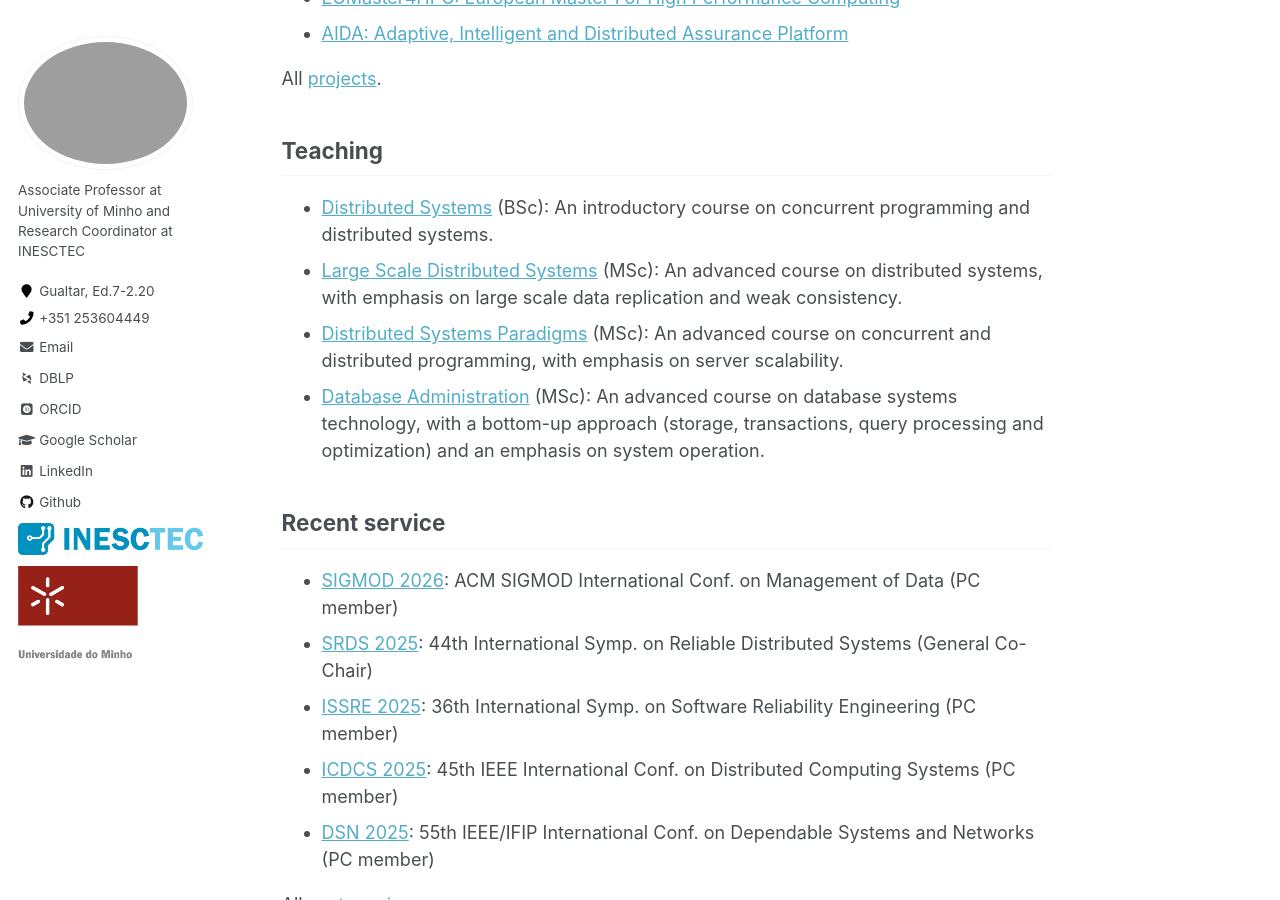
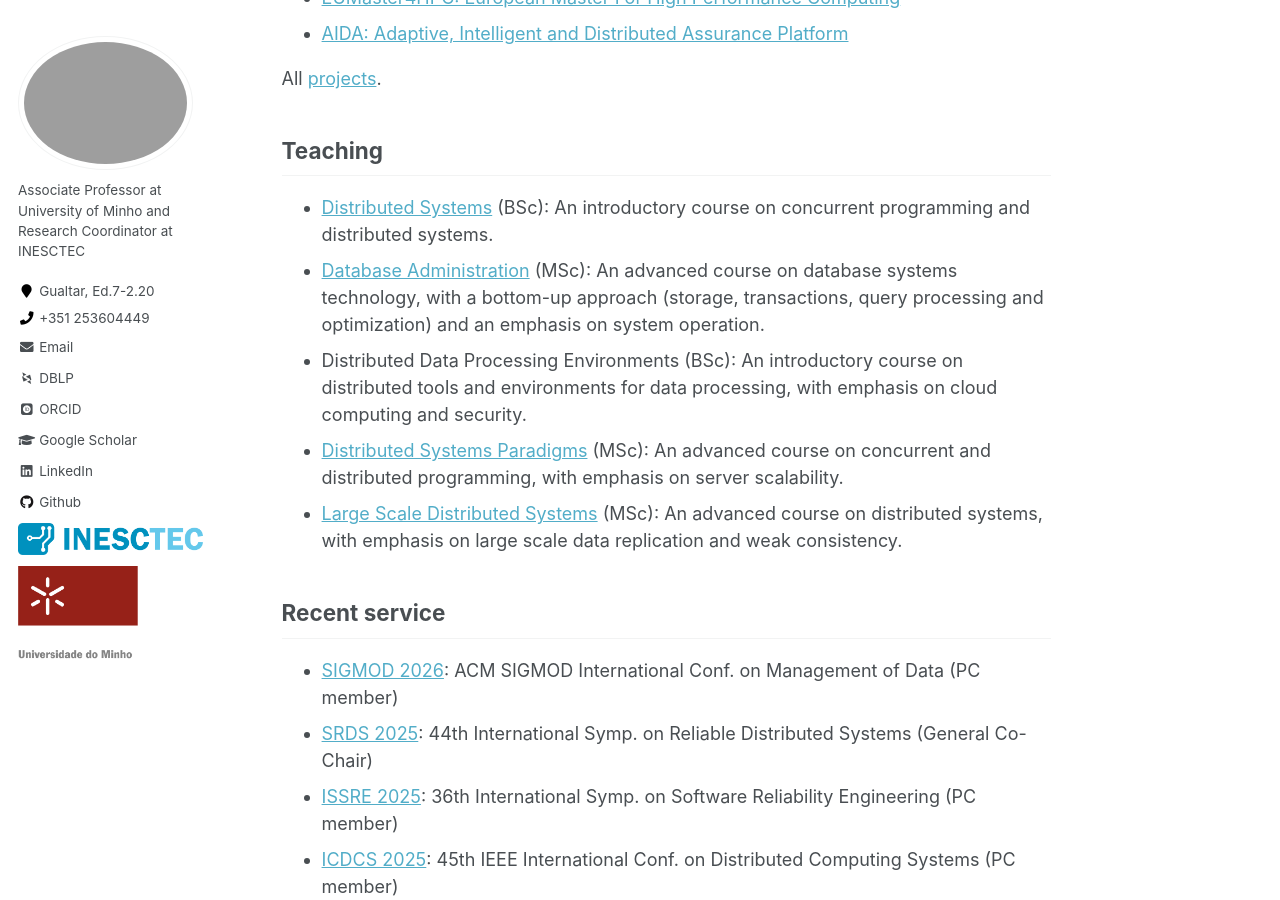
Before and after one commit to jopereira/jopereira.github.io, a Jekyll site: the page built from _pages/about.md, in a window 1280 px wide and 900 px high, scrolled down 2156 px. Built offline with Jekyll 4.4.1, drawn with Linux system fonts in a browser that asks for light colours; some web fonts are replaced.

Commit message:
update info

```diff
--- a/_pages/about.md
+++ b/_pages/about.md
@@ -106,10 +106,11 @@ All [projects](/projects/).
 
 ## Teaching
 
-- [Distributed Systems](https://di.uminho.pt/~jno/sitedi/uc_J305N4.html) (BSc): An introductory course on concurrent programming and distributed systems.
+- [Distributed Systems](https://distributedum.github.io/ds/) (BSc): An introductory course on concurrent programming and distributed systems.
+- [Database Administration](https://distributedum.github.io/dba/) (MSc): An advanced course on database systems technology, with a bottom-up approach (storage, transactions, query processing and optimization) and an emphasis on system operation.
+- Distributed Data Processing Environments (BSc): An introductory course on distributed tools and environments for data processing, with emphasis on cloud computing and security.
+- [Distributed Systems Paradigms](https://di.uminho.pt/~jno/sitedi/uc_ME78ME7800005182.html) (MSc): An advanced course on concurrent and distributed programming, with emphasis on server scalability.
 - [Large Scale Distributed Systems](https://di.uminho.pt/~jno/sitedi/uc_ME78ME7800006546.html) (MSc): An advanced course on distributed systems, with emphasis on large scale data replication and weak consistency.
-- [Distributed Systems Paradigms](https://di.uminho.pt/~jno/sitedi/uc_ME78ME7800005182.html) (MSc): An advanced course on concurrent and distributed programming, with emphasis on server scalability.
-- [Database Administration](https://distributedum.github.io/dba/) (MSc): An advanced course on database systems technology, with a bottom-up approach (storage, transactions, query processing and optimization) and an emphasis on system operation.
 
 ## Recent service
 
```
